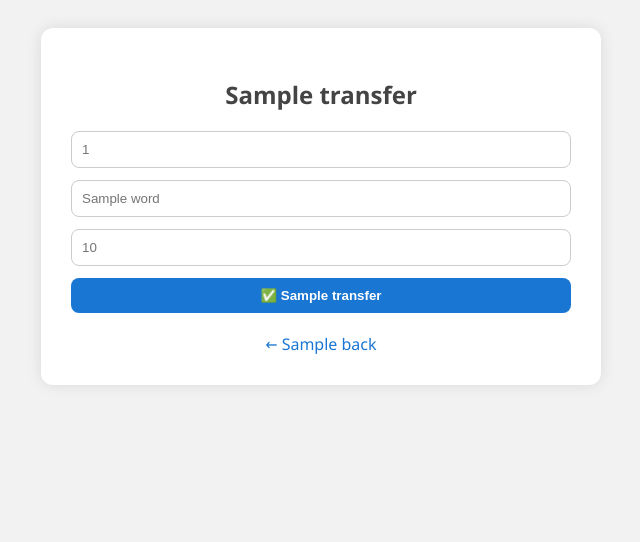
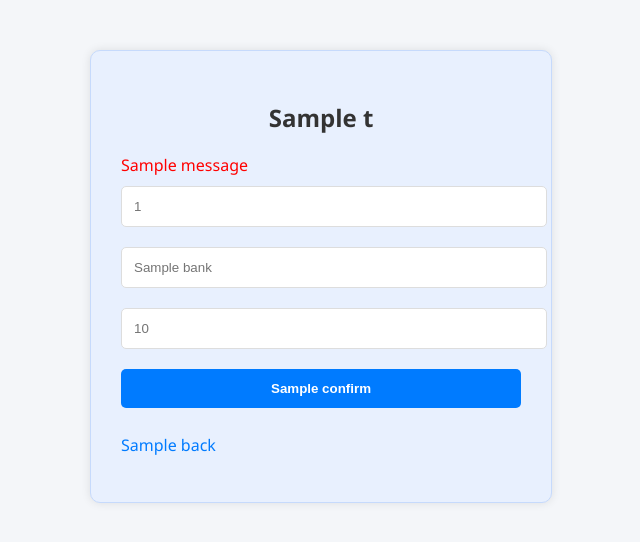
Before and after one commit to smarter-cyber/Bank-app, a Flask app: template templates/transfer.html in a window 1280 px wide. Shown: the top 542 px of the page, without its empty margins (319-959 px from the left). Run offline with Flask 2, Linux system fonts and the light colour scheme; the template is opened without the code that fills it: most values are stand-ins (such as "Sample title", 1, 10 or a date in 2020); one stand-in notice (Sample message) is shown.

Commit message:
Push full project with templates and static files

```diff
--- a/app.py
+++ b/app.py
@@ -3,6 +3,37 @@ import json, os
 
 app = Flask(__name__)
 app.secret_key = 'secret'
+
+# Translation dictionary
+translations = {
+    'en': {
+        'title': 'Transfer Funds',
+        'account_number': 'Account Number',
+        'bank': 'Bank Name',
+        'amount': 'Amount',
+        'confirm': 'Confirm Transfer',
+        'back': 'Back to Dashboard',
+        'upgrade': 'You need to upgrade your account first.'
+    },
+    'es': {
+        'title': 'Transferir Fondos',
+        'account_number': 'Número de Cuenta',
+        'bank': 'Banco',
+        'amount': 'Cantidad',
+        'confirm': 'Confirmar Transferencia',
+        'back': 'Volver al Panel',
+        'upgrade': 'Necesita actualizar su cuenta primero.'
+    },
+    'fr': {
+        'title': 'Transférer des Fonds',
+        'account_number': 'Numéro de Compte',
+        'bank': 'Banque',
+        'amount': 'Montant',
+        'confirm': 'Confirmer le Transfert',
+        'back': 'Retour au Tableau de Bord',
+        'upgrade': 'Vous devez d’abord mettre à niveau votre compte.'
+    }
+}
 
 def load_users():
     if not os.path.exists('users.json'):
@@ -13,6 +44,19 @@ def load_users():
 def save_users(users):
     with open('users.json', 'w') as f:
         json.dump(users, f, indent=4)
+
+# Currency formatter
+def format_currency(amount, symbol):
+    if symbol == 'TND':
+        return f'TND {amount:,.3f}'
+    elif symbol == '$':
+        return f'${amount:,.2f}'
+    elif symbol == '€':
+        return f'€{amount:,.2f}'
+    elif symbol == '₱':
+        return f'₱{amount:,.2f}'
+    else:
+        return f'{symbol} {amount:,}'
 
 @app.route('/')
 def home():
@@ -60,7 +104,56 @@ def dashboard():
         return redirect('/login')
     users = load_users()
     user = next((u for u in users if u['username'] == session['user']), None)
-    return render_template('dashboard.html', user=user)
+    formatted_balance = format_currency(user['balance'], user['currency'])
+    return render_template('dashboard.html', user=user, formatted_balance=formatted_balance)
+
+@app.route('/transfer', methods=['GET', 'POST'])
+def transfer():
+    if 'user' not in session:
+        return redirect('/login')
+    users = load_users()
+    user = next((u for u in users if u['username'] == session['user']), None)
+    lang = user.get('language', 'en')
+    t = translations.get(lang, translations['en'])
+
+    if request.method == 'POST':
+        flash(t['upgrade'])
+        return redirect('/transfer')
+
+    return render_template('transfer.html', t=t)
+
+@app.route('/set-language', methods=['POST'])
+def set_language():
+    if 'user' not in session:
+        return redirect('/login')
+    users = load_users()
+    for u in users:
+        if u['username'] == session['user']:
+            u['language'] = request.form['language']
+            save_users(users)
+            break
+    return redirect('/dashboard')
+
+@app.route('/admin', methods=['GET', 'POST'])
+def admin():
+    if 'user' not in session or session['user'] != 'admin':
+        return redirect('/login')
+
+    users = load_users()
+
+    if request.method == 'POST':
+        username = request.form['username']
+        balance = int(request.form['balance'])
+        currency = request.form['currency']
+        for u in users:
+            if u['username'] == username:
+                u['balance'] = balance
+                u['currency'] = currency
+        save_users(users)
+        flash('User info updated.')
+        return redirect('/admin')
+
+    return render_template('admin.html', users=users, format_currency=format_currency)
 
 @app.route('/logout')
 def logout():
@@ -68,4 +161,4 @@ def logout():
     return redirect('/login')
 
 if __name__ == '__main__':
-    app.run()
+    app.run(debug=True)
--- a/static/style.css
+++ b/static/style.css
@@ -1,131 +1,60 @@
 body {
-    font-family: 'Segoe UI', Tahoma, Geneva, Verdana, sans-serif;
-    background-color: #f2f2f2;
-    color: #333;
-    padding: 20px;
+  font-family: 'Segoe UI', sans-serif;
+  background-color: #f4f6f9;
+  margin: 0;
+  padding: 0;
 }
 
 .container {
-    max-width: 500px;
-    margin: auto;
+  max-width: 400px;
+  margin: 50px auto;
   background-color: white;
   padding: 30px;
-    border-radius: 12px;
-    box-shadow: 0 0 15px rgba(0, 0, 0, 0.1);
+  border-radius: 10px;
+  box-shadow: 0 0 10px rgba(0,0,0,0.1);
 }
 
-h2, h3 {
+h2 {
   text-align: center;
-    color: #444;
+  color: #333;
 }
 
-form {
-    display: flex;
-    flex-direction: column;
-    gap: 12px;
-    margin-top: 20px;
+form input, form button {
+  width: 100%;
+  padding: 12px;
+  margin: 10px 0;
+  border: 1px solid #ddd;
+  border-radius: 5px;
 }
 
-input[type="text"],
-input[type="password"],
-input[type="number"] {
-    padding: 10px;
-    border: 1px solid #ccc;
-    border-radius: 8px;
+form button {
+  background-color: #007bff;
+  color: white;
+  font-weight: bold;
+  border: none;
+  cursor: pointer;
 }
 
-button {
-    padding: 10px;
-    background-color: #1976d2;
-    color: white;
-    border: none;
-    border-radius: 8px;
-    cursor: pointer;
-    font-weight: bold;
-    transition: background-color 0.2s;
-}
-
-button:hover {
-    background-color: #0d47a1;
-}
-
-.error {
-    color: red;
-    text-align: center;
-}
-
-table {
-    width: 100%;
-    border-collapse: collapse;
-    margin-top: 15px;
-}
-
-table, th, td {
-    border: 1px solid #ddd;
-}
-
-th, td {
-    padding: 8px;
-    text-align: center;
+form button:hover {
+  background-color: #0056b3;
 }
 
 a {
-    display: block;
-    margin-top: 20px;
-    text-align: center;
-    color: #1976d2;
+  color: #007bff;
   text-decoration: none;
 }
 
 a:hover {
   text-decoration: underline;
 }
+
 .balance-box {
-    background-color: #f9f5e8;
+  background-color: #e3f2fd;
   padding: 20px;
-    border: 2px solid #ccc;
   border-radius: 10px;
+  margin-bottom: 20px;
   text-align: center;
-    margin-bottom: 25px;
+  font-weight: bold;
+  font-size: 20px;
+  color: #004085;
 }
-
-.balance-box h1 {
-    font-size: 28px;
-    font-weight: bold;
-    margin: 10px 0;
-    color: #2e7d32;
-}
-
-.balance-box button {
-    margin-top: 10px;
-    padding: 6px 12px;
-    background-color: #555;
-    color: white;
-    border: none;
-    border-radius: 6px;
-    cursor: pointer;
-}
-
-.hidden {
-    color: transparent;
-    text-shadow: 0 0 10px #ccc;
-}
-.dashboard-actions {
-    text-align: center;
-    margin: 20px 0;
-}
-
-.dashboard-actions button {
-    background-color: #1976d2;
-    color: white;
-    padding: 14px 25px;
-    font-size: 16px;
-    border: none;
-    border-radius: 10px;
-    cursor: pointer;
-    font-weight: bold;
-}
-
-.dashboard-actions button:hover {
-    background-color: #145ba8;
-}
--- a/templates/transfer.html
+++ b/templates/transfer.html
@@ -1,26 +1,27 @@
 <!DOCTYPE html>
-<html lang="en">
+<html>
 <head>
-    <meta charset="UTF-8">
-    <title>{{ words['transfer'] }}</title>
-    <link rel="stylesheet" href="{{ url_for('static', filename='style.css') }}">
+  <title>{{ t.title }}</title>
+  <link rel="stylesheet" href="/static/style.css">
 </head>
 <body>
-    <div class="container">
-        <h2>{{ words['transfer'] }}</h2>
+  <div class="container" style="background-color:#e8f0fe; border:1px solid #c6dafc;">
+    <h2>{{ t.title }}</h2>
 
-        <form method="POST">
-            <input type="text" name="account_number" placeholder="{{ words['account_number'] }}" required>
-            <input type="text" name="bank" placeholder="{{ words['bank_name'] }}" required>
-            <input type="number" step="0.01" name="amount" placeholder="{{ words['amount'] }}" required>
-            <button type="submit">✅ {{ words['transfer'] }}</button>
-        </form>
+    {% with messages = get_flashed_messages() %}
+      {% if messages %}
+        <div style="color:red;">{{ messages[0] }}</div>
+      {% endif %}
+    {% endwith %}
 
-        {% if message %}
-            <p class="error">{{ message }}</p>
-        {% endif %}
+    <form method="POST">
+      <input name="account_number" placeholder="{{ t.account_number }}" required><br>
+      <input name="bank" placeholder="{{ t.bank }}" required><br>
+      <input name="amount" type="number" placeholder="{{ t.amount }}" required><br>
+      <button type="submit">{{ t.confirm }}</button>
+    </form>
 
-        <a href="/dashboard">← {{ words['back'] }}</a>
-    </div>
+    <p><a href="/dashboard">{{ t.back }}</a></p>
+  </div>
 </body>
 </html>
```
Also changed, not shown: templates/admin.html (added, +40 -0 lines), templates/admin_login.html (deleted, +0 -28 lines), templates/dashboard.html (+23 -4 lines), templates/login.html (+13 -8 lines), templates/register.html (+13 -8 lines). Lines whose indentation alone changed are shown as unchanged.
